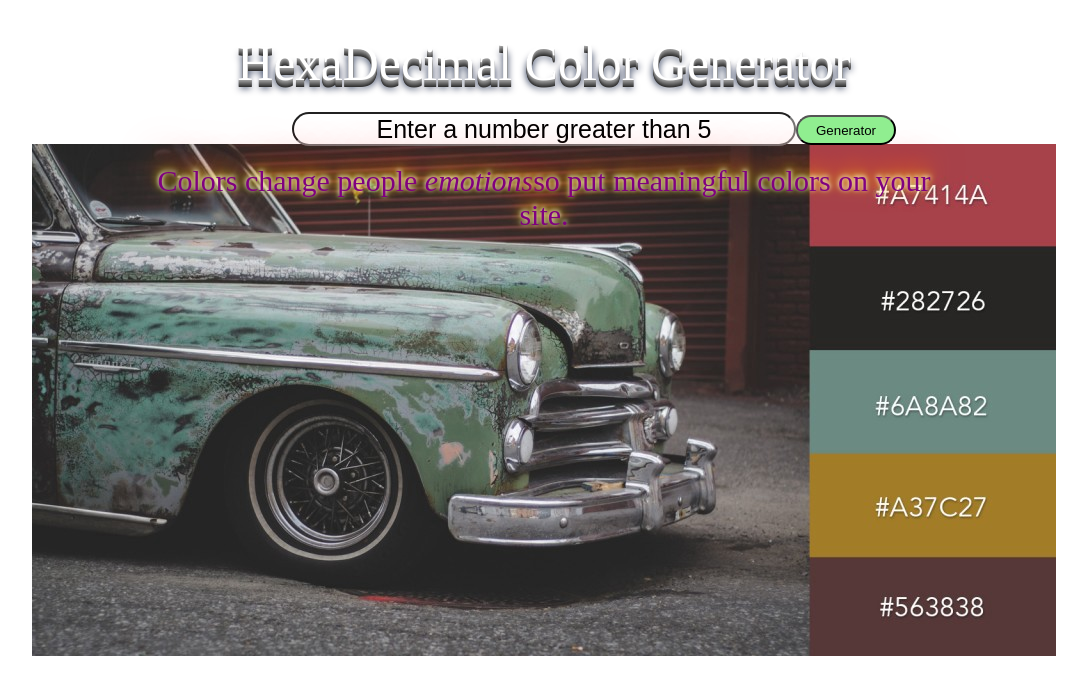
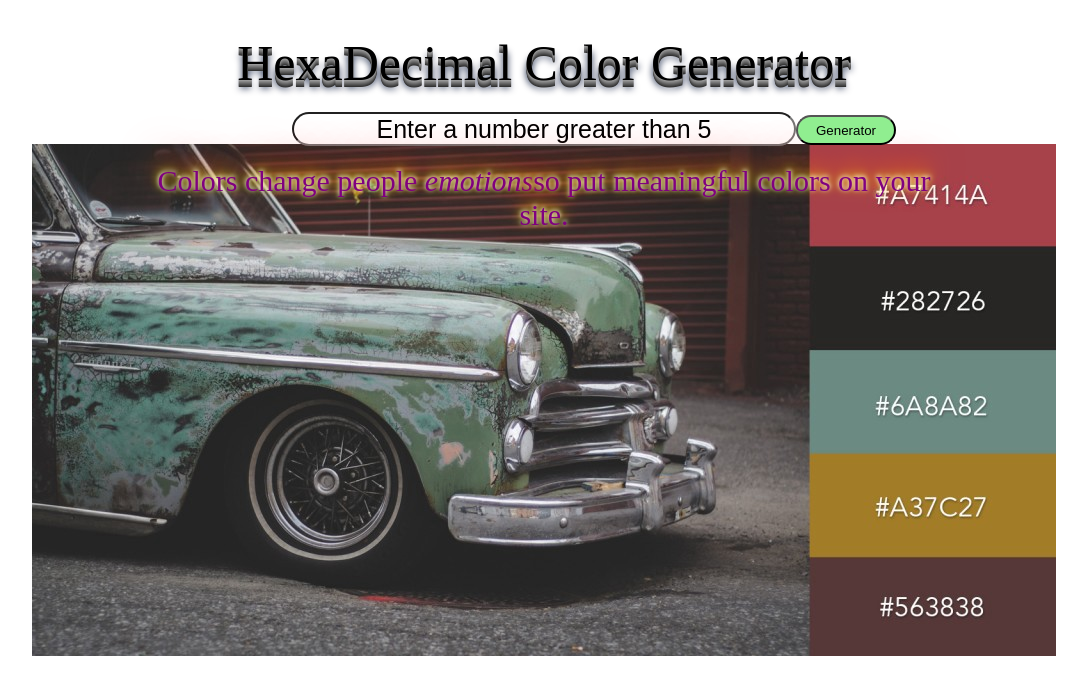
Before and after one commit to musavy/Color-Generotor, a plain HTML site: page index.html in a window 1280 px wide. Shown: the whole page, without its empty margins (96-1183 px from the left). Drawn offline with Linux system fonts and the light colour scheme.

Commit message:
css updates

```diff
--- a/style.css
+++ b/style.css
@@ -18,7 +18,7 @@ div {
   border: 2px soild violet;
 }
 p{
-  margin-bottom: 10px;
+ /*  margin-bottom: 10px; */
   font-size: 30px;
   color: green;
 }
@@ -91,7 +91,7 @@ input {
   color:black;
 }
 h1 {
-color:white;
+color:black;
 	text-shadow: 0px 1px 0px #999, 0px 2px 0px #888, 0px 3px 0px #777, 0px 4px 0px #666, 0px 5px 0px #555, 0px 6px 0px #444, 0px 7px 0px #333, 0px 8px 7px #001135;
     font: 50px 'ChunkFiveRegular';
     padding: 20px;
```
